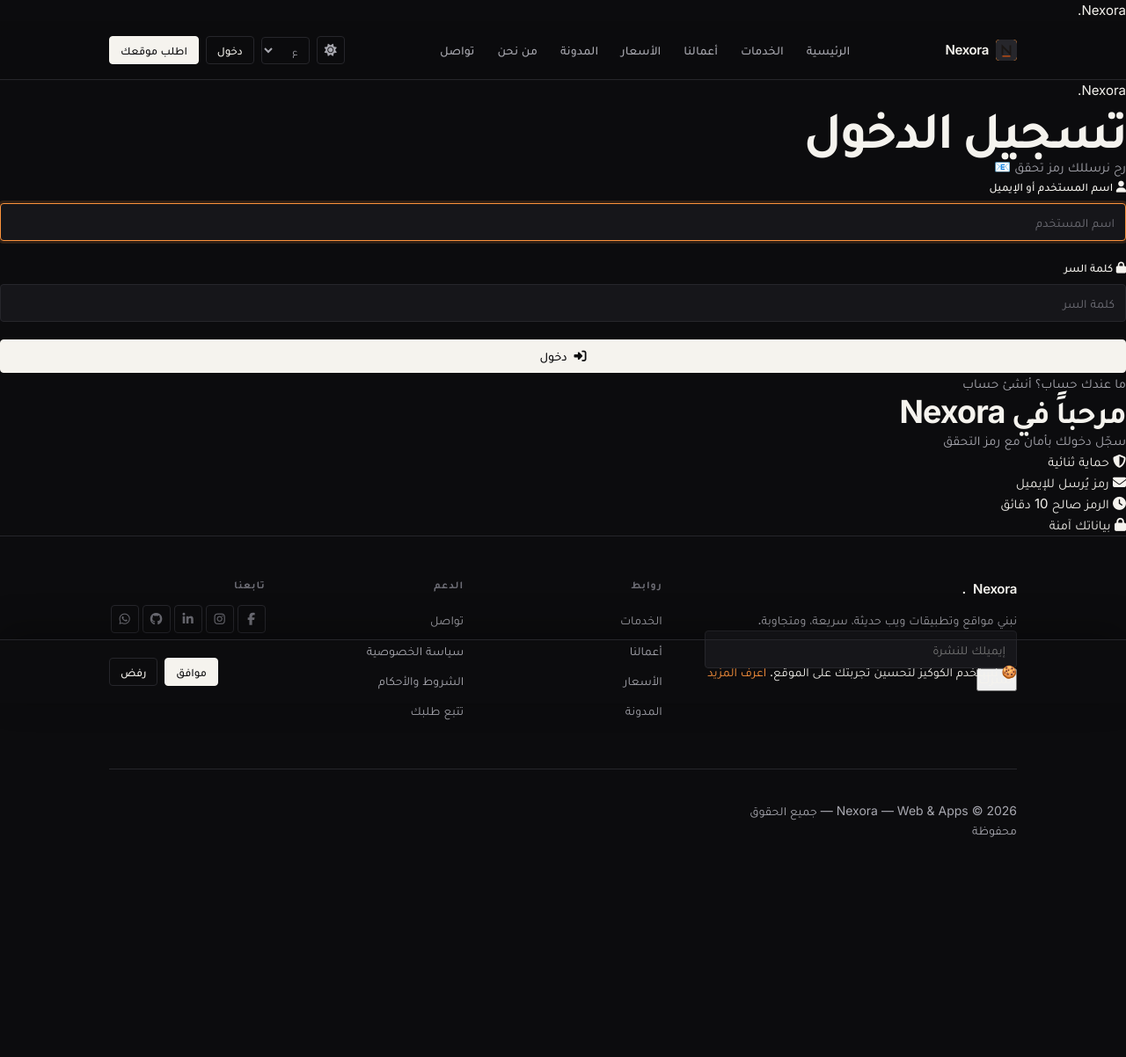
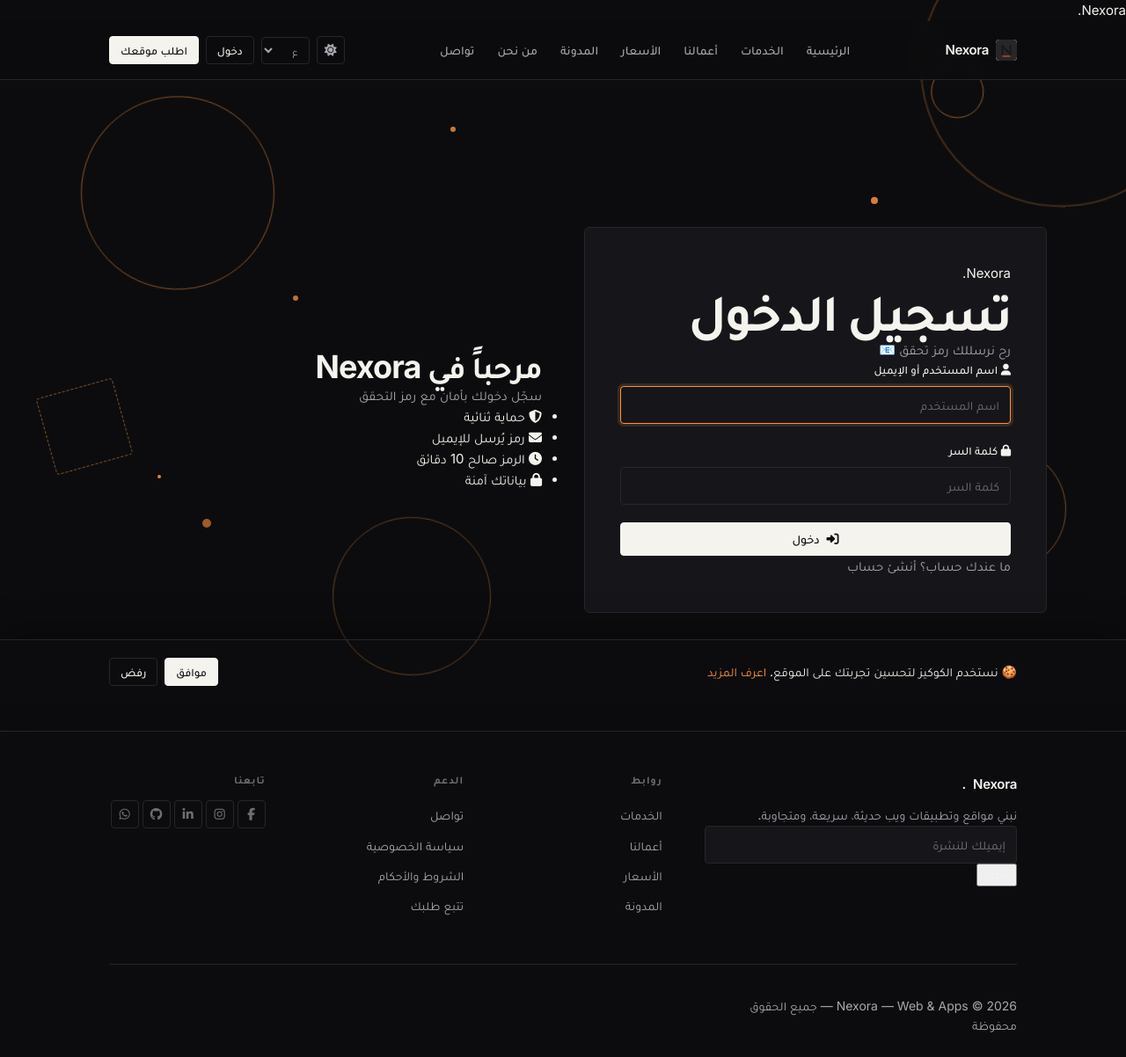
Before and after one commit to bilali822/nexora, a Django app: page /accounts/login/ in a window 1280 px wide. Shown: the whole page at 88% size. Before the commit the page ends 952 px from the top, so only its background shows below. Run offline with Django 5.2, Linux system fonts and the light colour scheme.

Commit message:
Restore decorative shapes CSS + fix stacking

```diff
--- a/accounts/templates/accounts/login.html
+++ b/accounts/templates/accounts/login.html
@@ -20,12 +20,12 @@
         {% csrf_token %}
         <div class="field">
           <label><i class="fas fa-user"></i> اسم المستخدم أو الإيميل</label>
-          <input type="text" name="username" class="form-input" placeholder="اسم المستخدم" required autofocus>
+          <input type="text" name="username" class="form-input" class="form-input" placeholder="اسم المستخدم" required autofocus>
         </div>
 
         <div class="field">
           <label><i class="fas fa-lock"></i> كلمة السر</label>
-          <input type="password" name="password" class="form-input" placeholder="كلمة السر" required>
+          <input type="password" name="password" class="form-input" class="form-input" placeholder="كلمة السر" required>
         </div>
 
         <button type="submit" class="btn-primary btn-block">
--- a/static/css/style.css
+++ b/static/css/style.css
@@ -1107,3 +1107,200 @@ textarea { min-height: 100px; resize: vertical; }
 [data-theme="dark"] .logo-mark path {
   stroke: var(--black);
 }
+
+/* ================================================================
+   DECORATIVE LAYERS — Final
+   ================================================================ */
+
+#nx-shapes {
+  position: fixed;
+  inset: 0;
+  z-index: 0;
+  pointer-events: none;
+  overflow: hidden;
+  contain: layout style;
+}
+
+#nx-shapes .shape {
+  position: absolute;
+  pointer-events: none;
+}
+
+#nx-shapes .shape-1 {
+  width: 220px; height: 220px;
+  top: 12%; inset-inline-end: 8%;
+  border: 1.5px solid var(--accent);
+  border-radius: 50%;
+  opacity: 0.5;
+  animation: nx-float-1 22s ease-in-out infinite;
+}
+
+#nx-shapes .shape-2 {
+  width: 140px; height: 140px;
+  bottom: 18%; inset-inline-start: 6%;
+  border: 1px solid var(--accent);
+  border-radius: 50%;
+  opacity: 0.45;
+  animation: nx-float-2 28s ease-in-out infinite;
+}
+
+#nx-shapes .shape-3 {
+  width: 8px; height: 8px;
+  top: 28%; inset-inline-start: 22%;
+  background: var(--accent);
+  border-radius: 50%;
+  opacity: 0.85;
+}
+
+#nx-shapes .shape-4 {
+  width: 6px; height: 6px;
+  top: 42%; inset-inline-end: 26%;
+  background: var(--accent);
+  border-radius: 50%;
+  opacity: 0.75;
+}
+
+#nx-shapes .shape-5 {
+  width: 4px; height: 4px;
+  bottom: 32%; inset-inline-end: 14%;
+  background: var(--accent);
+  border-radius: 50%;
+  opacity: 0.9;
+}
+
+#nx-shapes .shape-6 {
+  width: 90px; height: 90px;
+  top: 55%; inset-inline-end: 4%;
+  border: 1px dashed var(--accent);
+  border-radius: 4px;
+  opacity: 0.5;
+  transform: rotate(15deg);
+  animation: nx-rotate-6 40s linear infinite;
+}
+
+#nx-shapes .shape-7 {
+  width: 60px; height: 60px;
+  top: 8%; inset-inline-start: 12%;
+  border: 1px solid var(--accent);
+  border-radius: 50%;
+  opacity: 0.55;
+  animation: nx-float-1 26s ease-in-out infinite reverse;
+}
+
+#nx-shapes .shape-8 {
+  width: 320px; height: 320px;
+  top: -80px; inset-inline-start: -80px;
+  border: 2px solid var(--accent);
+  border-radius: 50%;
+  opacity: 0.22;
+  animation: nx-float-2 35s ease-in-out infinite;
+}
+
+#nx-shapes .shape-9 {
+  width: 180px; height: 180px;
+  bottom: 5%; inset-inline-end: 30%;
+  border: 1px solid var(--accent);
+  border-radius: 50%;
+  opacity: 0.35;
+  animation: nx-float-1 30s ease-in-out infinite;
+}
+
+#nx-shapes .shape-10 {
+  width: 12px; height: 12px;
+  top: 60%; inset-inline-start: 8%;
+  background: var(--accent);
+  border-radius: 50%;
+  opacity: 0.7;
+}
+
+#nx-shapes .shape-11 {
+  width: 10px; height: 10px;
+  bottom: 25%; inset-inline-end: 18%;
+  background: var(--accent);
+  border-radius: 50%;
+  opacity: 0.6;
+}
+
+#nx-shapes .shape-12 {
+  width: 6px; height: 6px;
+  top: 18%; inset-inline-end: 40%;
+  background: var(--accent);
+  border-radius: 50%;
+  opacity: 0.8;
+}
+
+@keyframes nx-float-1 {
+  0%, 100% { transform: translate3d(0, 0, 0) rotate(0deg); }
+  50% { transform: translate3d(-15px, 20px, 0) rotate(10deg); }
+}
+
+@keyframes nx-float-2 {
+  0%, 100% { transform: translate3d(0, 0, 0) rotate(0deg); }
+  50% { transform: translate3d(20px, -15px, 0) rotate(-8deg); }
+}
+
+@keyframes nx-rotate-6 {
+  from { transform: rotate(15deg); }
+  to { transform: rotate(375deg); }
+}
+
+/* ================================================================
+   STACKING ORDER — Content above decorative layers
+   ================================================================ */
+
+main {
+  position: relative;
+  z-index: 2;
+}
+
+.navbar {
+  position: sticky;
+  z-index: 100;
+}
+
+.footer {
+  position: relative;
+  z-index: 2;
+}
+
+/* Auth pages */
+.auth-section {
+  min-height: calc(100vh - 60px);
+  display: flex;
+  align-items: center;
+  justify-content: center;
+  padding: 5rem 1.5rem 3rem;
+  position: relative;
+  z-index: 2;
+}
+
+.auth-container {
+  position: relative;
+  z-index: 3;
+  width: 100%;
+  max-width: 1100px;
+  display: grid;
+  grid-template-columns: 1fr 1fr;
+  gap: 3rem;
+  align-items: center;
+}
+
+.auth-card {
+  position: relative;
+  z-index: 3;
+  background: var(--bg-elevated);
+  border: 1px solid var(--border);
+  border-radius: var(--radius-md);
+  padding: 2.5rem;
+}
+
+@media (max-width: 900px) {
+  .auth-container { grid-template-columns: 1fr; gap: 2rem; }
+  .auth-section { padding: 4rem 1rem 2rem; }
+  .auth-card { padding: 1.75rem; }
+}
+
+/* Reduce motion */
+@media (prefers-reduced-motion: reduce) {
+  #nx-shapes .shape { animation: none !important; }
+}
--- a/templates/base.html
+++ b/templates/base.html
@@ -50,7 +50,7 @@
 {% block extra_head %}{% endblock %}
 </head>
 <body>
-<div id="nx-shapes" aria-hidden="true">
+<div id="nx-shapes" aria-hidden="true" style="pointer-events:none;">
   <div class="shape shape-1"></div>
   <div class="shape shape-2"></div>
   <div class="shape shape-3"></div>
@@ -138,7 +138,7 @@
 </div>
 {% endif %}
 
-<main>{% block content %}{% endblock %}</main>
+<main class="site-main">{% block content %}{% endblock %}</main>
 
 <!-- ============ FOOTER ============ -->
 <footer class="footer">
```
